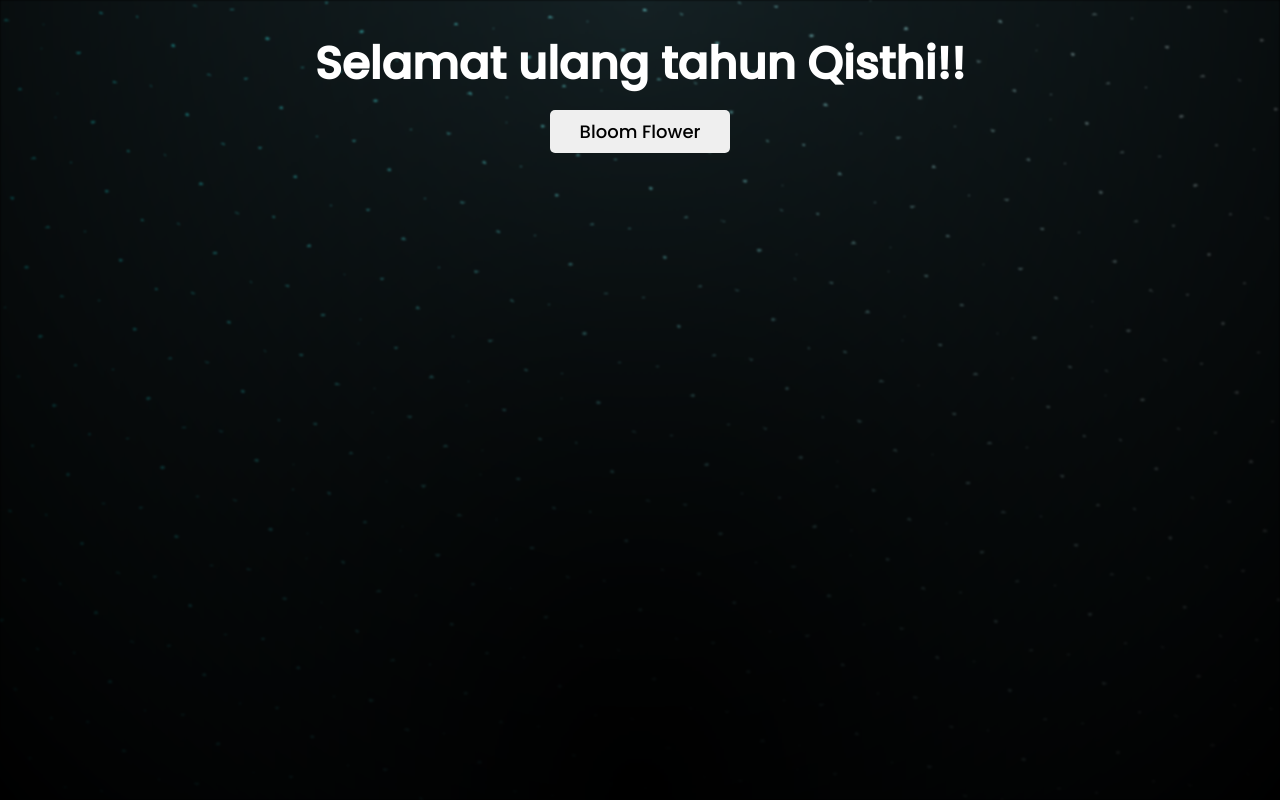
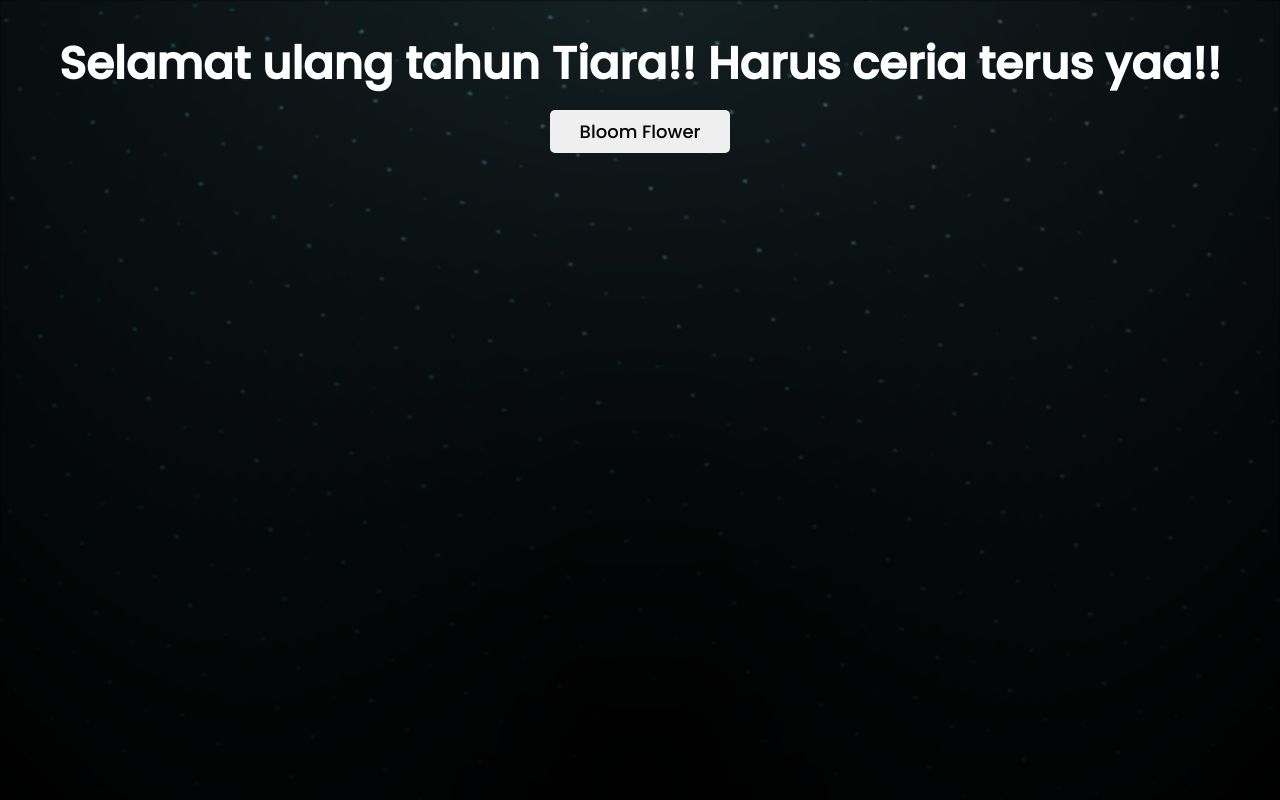
Before and after one commit to kimnalaa/kimnalaa.github.io, a plain HTML site: page kadoultah/index.html in a window 1280 px wide. Drawn offline with Linux system fonts and the light colour scheme.

Commit message:
Update index.html

```diff
--- a/kadoultah/index.html
+++ b/kadoultah/index.html
@@ -3,7 +3,8 @@
   <head>
     <meta charset="UTF-8" />
     <meta name="viewport" content="width=device-width, initial-scale=1.0" />
-    <title>Selamat ulang tahun Qisthi!!</title>
+    <title>Selamat ulang tahun Tiara!!
+      Harus ceria terus yaa!!</title>
 
     <style>
       @import url('https://fonts.googleapis.com/css2?family=Poppins:wght@500&display=swap');
@@ -1266,7 +1267,8 @@
   </head>
 
   <body class="not-loaded">
-    <h1 class="title">Selamat ulang tahun Qisthi!!</h1>
+    <h1 class="title">Selamat ulang tahun Tiara!!
+    Harus ceria terus yaa!!</h1>
     <button class="reloadBtn" onclick="bloomFlower()">Bloom Flower</button>
     <div class="night"></div>
     <div class="flowers">
```
